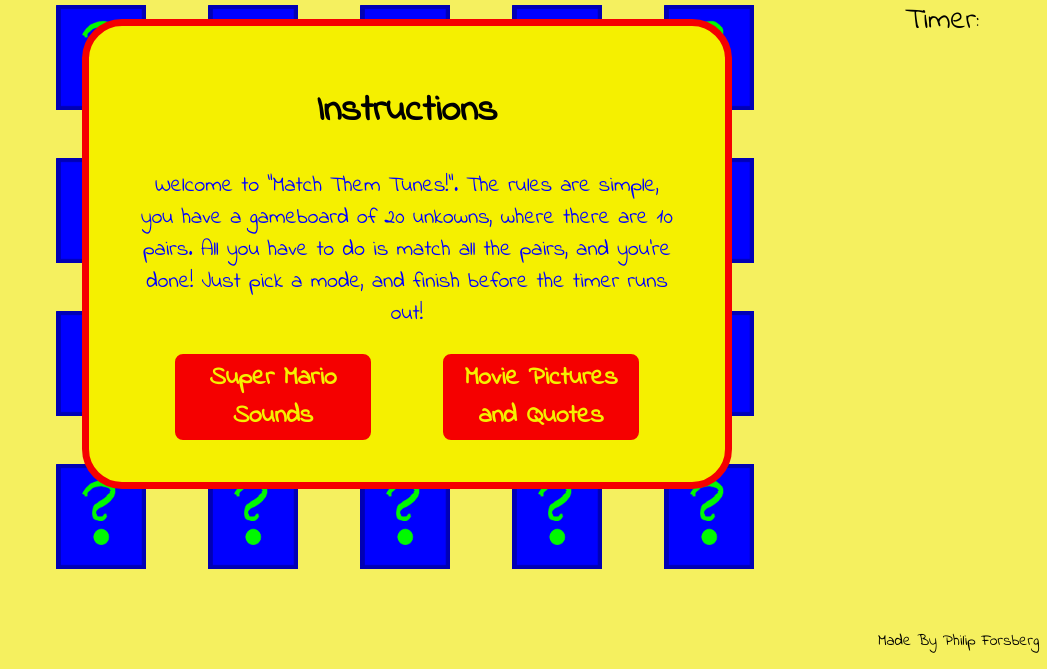
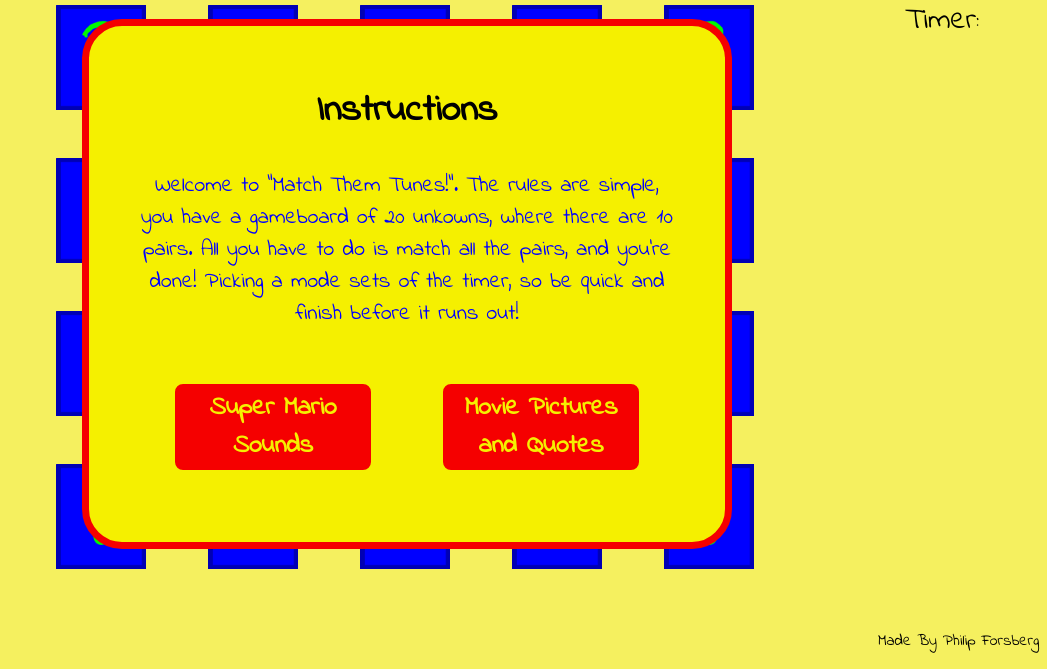
Before and after one commit to philipforsberg/wdi-first-project, a PHP site: page / in a window 1280 px wide. Shown: the part 198-867 px from the top of the page, without its empty margins (233-1280 px from the left). Run offline with PHP 8.4, Linux system fonts and the light colour scheme; some libraries are stand-ins or nearby versions.

Commit message:
changed a few colors, game is working, added some text to readme

```diff
--- a/css/style.css
+++ b/css/style.css
@@ -13,7 +13,7 @@ body {
 }
 
 .greenbackground {
-  background: rgba(50, 245, 128, 1);
+  background: rgba(245, 203, 50, 1);
 }
 
 main {
@@ -94,7 +94,7 @@ li {
   border-radius: 10px;
   width: 200px;
   padding: 5px;
-  margin: 0 auto;
+  margin: 30px auto;
   background: rgba(245, 0 , 0, 1);
   color: rgba(245, 240, 0, 1);
   display: flex;
--- a/index.html
+++ b/index.html
@@ -19,7 +19,7 @@
     <main>
       <div class="instructions">
         <h2>Instructions</h2>
-        <p class="introtext">Welcome to "Match Them Tunes!". The rules are simple, you have a gameboard of 20 unkowns, where there are 10 pairs. All you have to do is match all the pairs, and you're done! Just pick a mode, and finish before the timer runs out!</p>
+        <p class="introtext">Welcome to "Match Them Tunes!". The rules are simple, you have a gameboard of 20 unkowns, where there are 10 pairs. All you have to do is match all the pairs, and you're done! Picking a mode sets of the timer, so be quick and finish before it runs out!</p>
         <div class="chooselevel">
           <h3 class="levelone">Super Mario Sounds</h3>
           <h3 class="leveltwo">Movie Pictures and Quotes</h3>
```
Also changed, not shown: images/red_check.png, readme.md.
